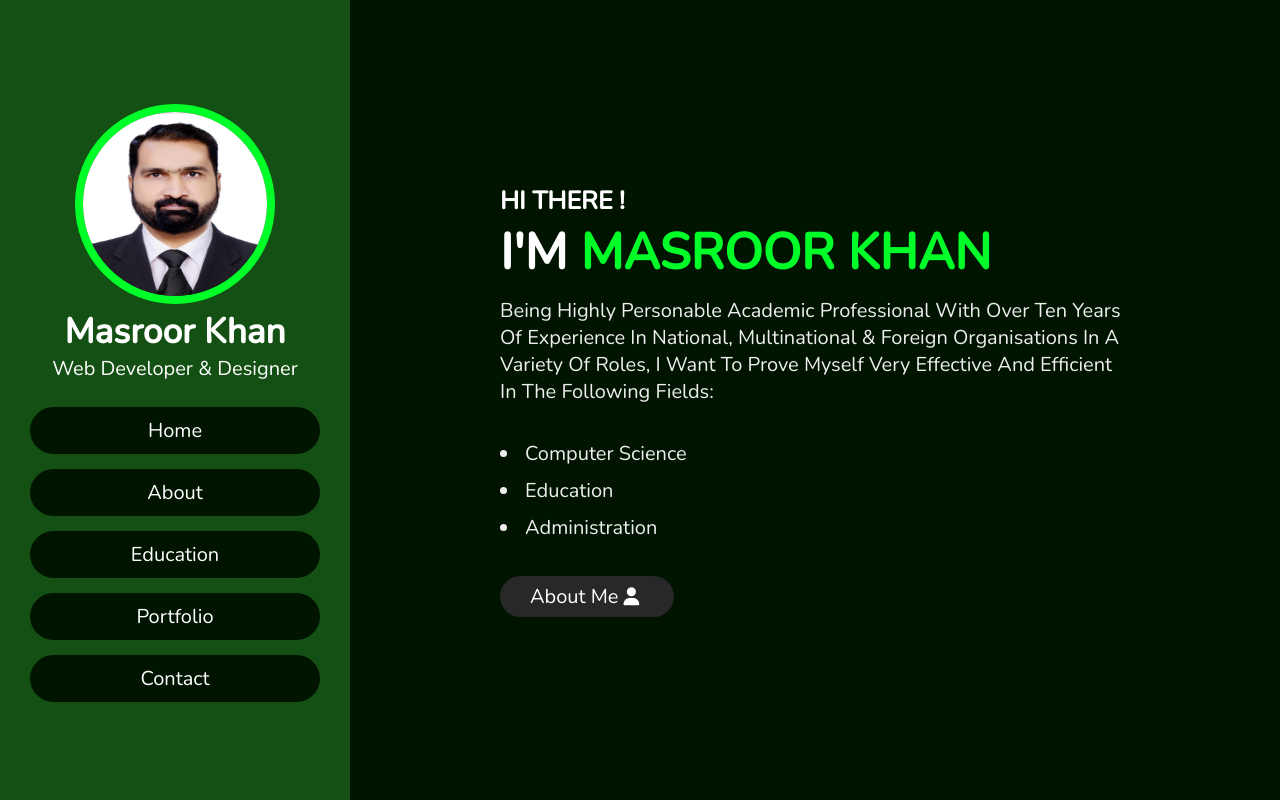
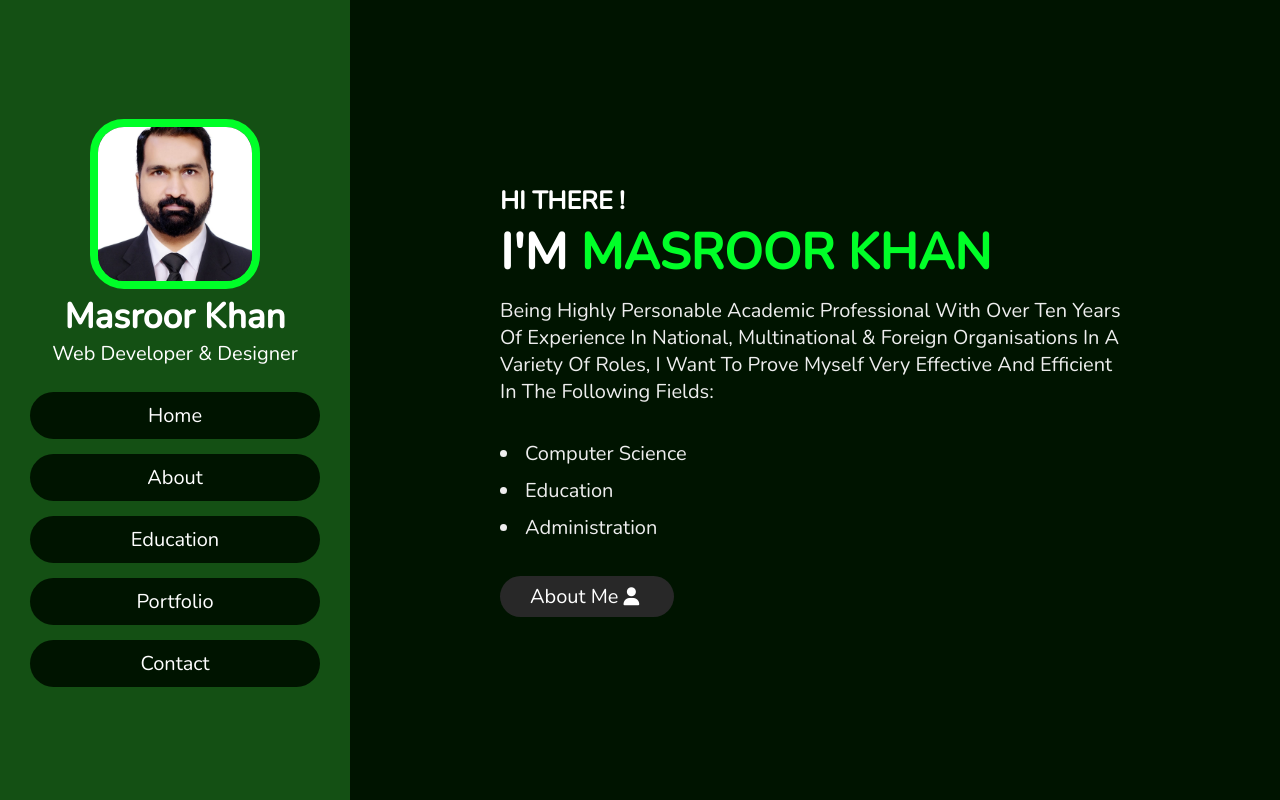
Before and after one commit to EduCreative/EduCreative.github.io, a plain HTML site: page index.html in a window 1280 px wide. Shown: the top 800 px of the page. Drawn offline with nearby package versions, Linux system fonts and the light colour scheme; a script that the page names is missing.

Commit message:
Update style.css
added new profile picture and revert back border, height and width

```diff
--- a/style.css
+++ b/style.css
@@ -107,10 +107,10 @@ header {
 
 header .user .image{
     margin-top: 3rem;
-    height:20rem;
-    width: 20rem;
-    border-radius: 50%;
-    object-fit:fill;
+    height:17rem;
+    width: 17rem;
+    border-radius: 20%;
+    object-fit:cover;
     border:.8rem solid var(--myColor);
 }
 
```
